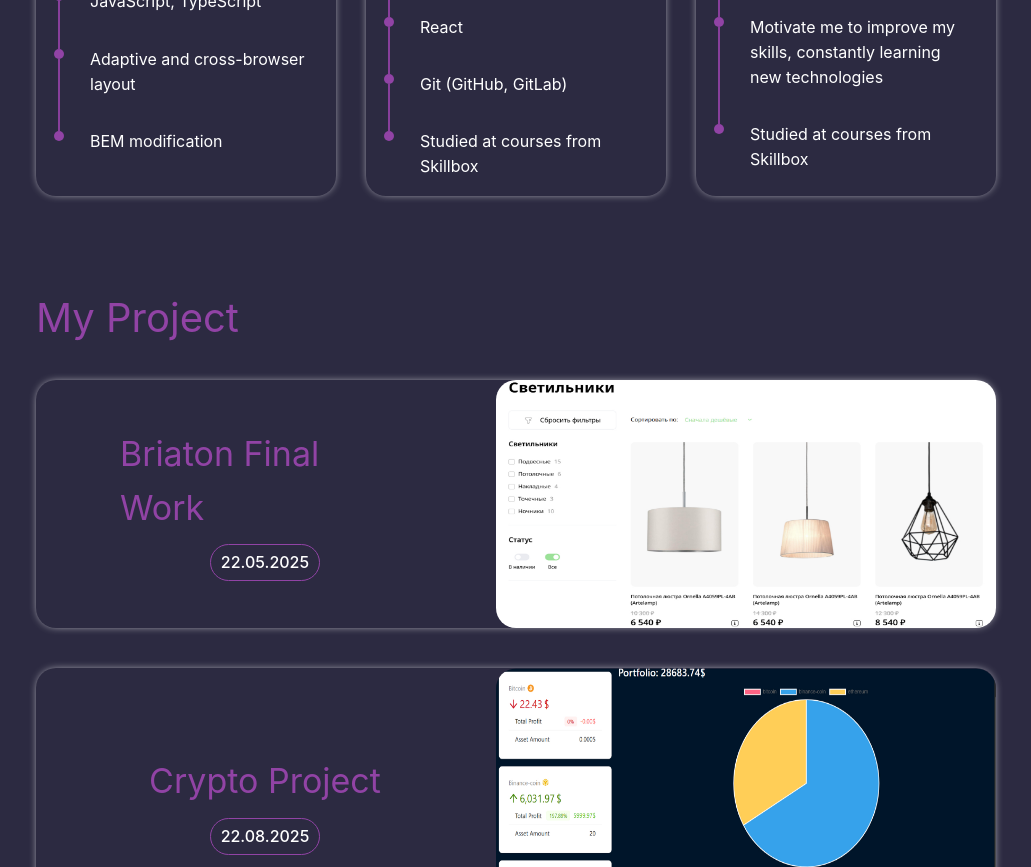
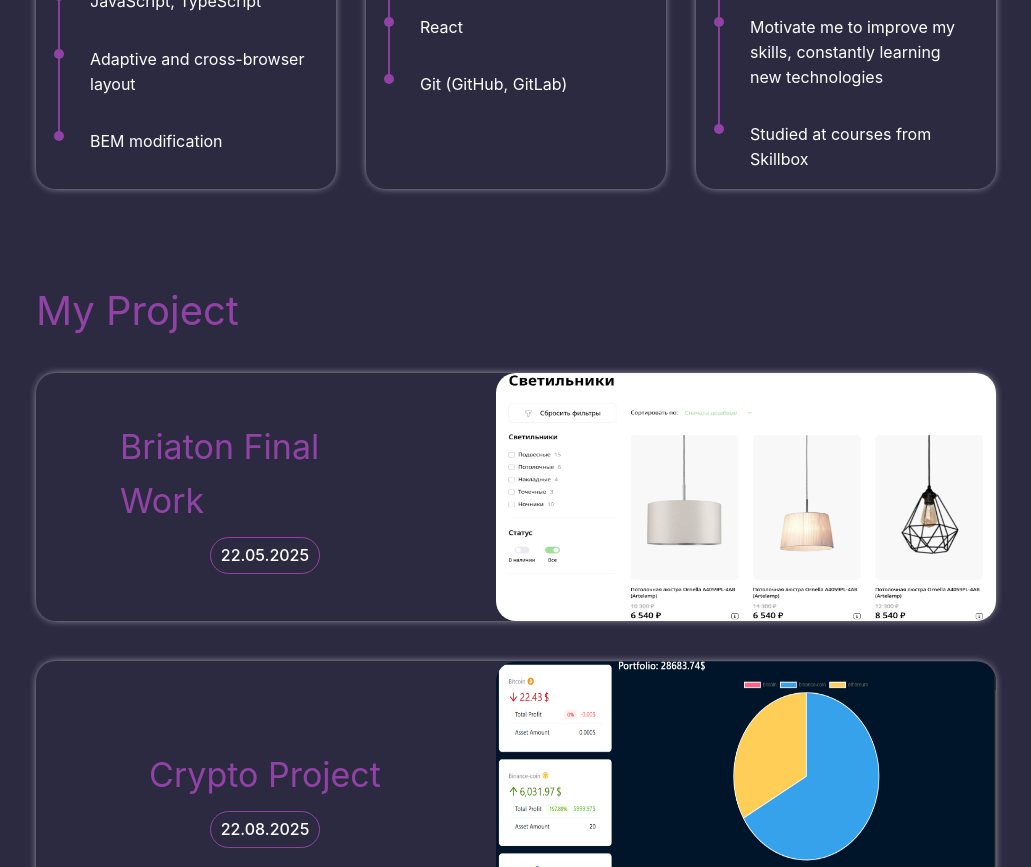
Before and after one commit to HELLRAID-cmd/Portfolio, a React (Vite) app in the folder client/: page / in a window 1280 px wide. Shown: the part 1040-1907 px from the top of the page, without its empty margins (124-1155 px from the left). Built offline with nearby package versions, Linux system fonts and the light colour scheme; no server answers.

Commit message:
Удалил повторный навык

```diff
--- a/client/src/Components/About/About-skills.ts
+++ b/client/src/Components/About/About-skills.ts
@@ -11,7 +11,6 @@ export const skills = [
     { id: 7, desc: "Experience creating design in figma" },
     { id: 8, desc: "React" },
     { id: 9, desc: "Git (GitHub, GitLab)" },
-    { id: 5, desc: "Studied at courses from Skillbox" },
   ],
   [
     { id: 6, desc: "I approach my work responsibly." },
```
